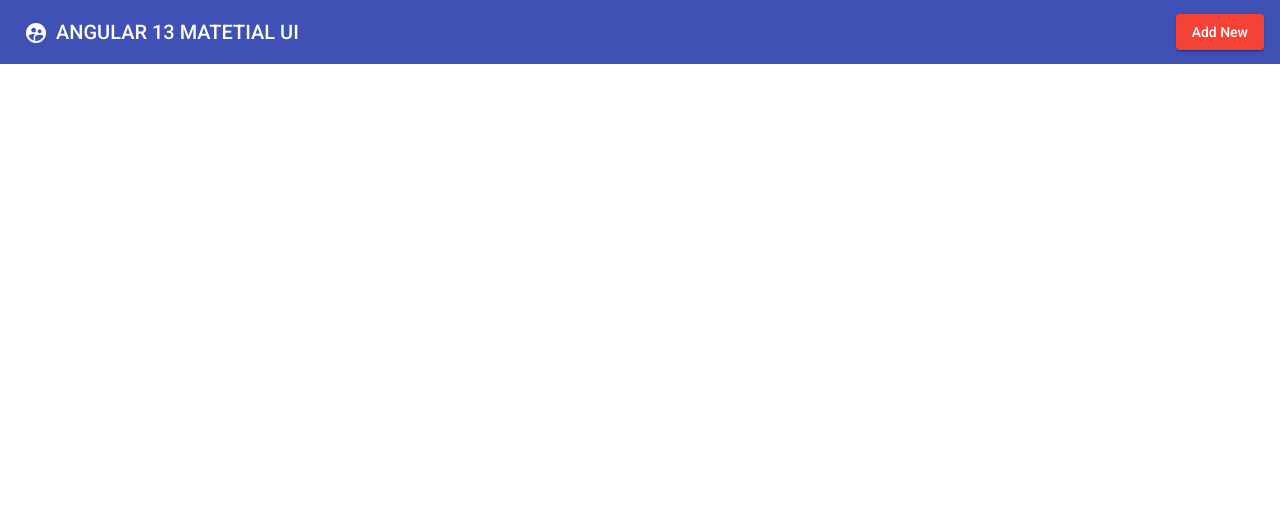
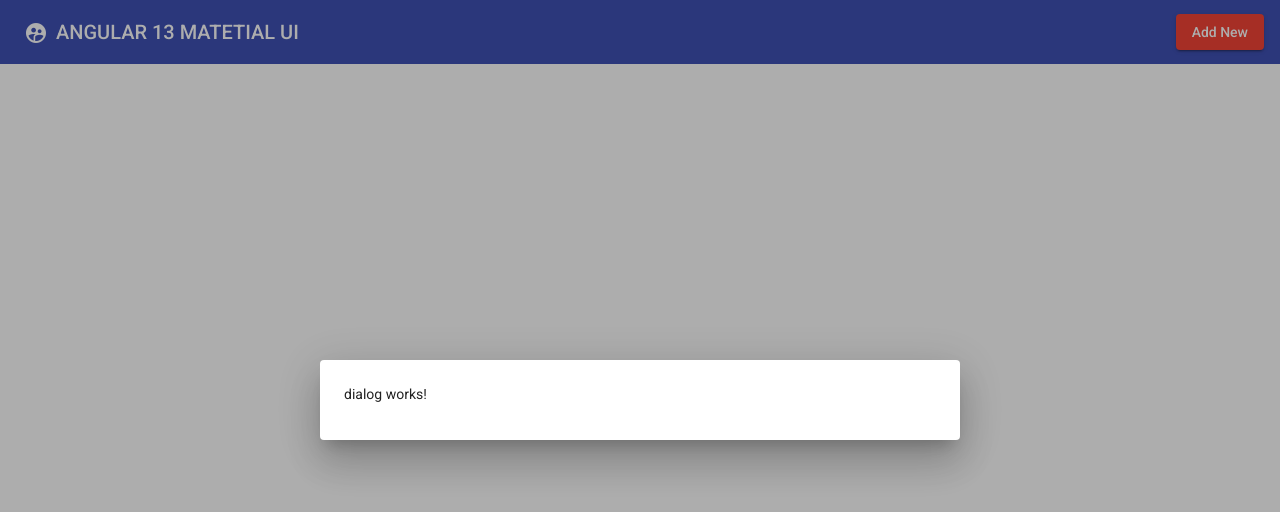
Before and after one commit to Lindos-Mahadi/Angular-MaterialUI-Form, an Angular app: page / in a window 1280 px wide. Both pictures are taken after a click on the button "Add New". Shown: the top 512 px of the page. Built offline with nearby package versions, Linux system fonts and the light colour scheme.

Commit message:
Dialog is ready

```diff
--- a/src/app/app.component.html
+++ b/src/app/app.component.html
@@ -4,5 +4,5 @@
   </button>
   <span>ANGULAR 13 MATETIAL UI</span>
   <span class="example-spacer"></span>
-  <button mat-raised-button color="warn">Add New</button>
+  <button mat-raised-button color="warn" (click)="openDialog()">Add New</button>
 </mat-toolbar>
--- a/src/app/app.component.ts
+++ b/src/app/app.component.ts
@@ -1,4 +1,6 @@
 import { Component } from '@angular/core';
+import { MatDialog, MAT_DIALOG_DATA } from '@angular/material/dialog';
+import { DialogComponent } from './dialog/dialog.component';
 
 @Component({
   selector: 'app-root',
@@ -7,4 +9,13 @@
 })
 export class AppComponent {
   title = 'material-crud';
+
+  constructor(public dialog: MatDialog) { }
+
+  openDialog() {
+    this.dialog.open(DialogComponent, {
+      width: '50%'
+    });
+  }
+
 }
--- /dev/null
+++ b/src/app/dialog/dialog.component.html
@@ -0,0 +1 @@
+<p>dialog works!</p>
--- /dev/null
+++ b/src/app/dialog/dialog.component.ts
@@ -0,0 +1,15 @@
+import { Component, OnInit } from '@angular/core';
+
+@Component({
+  selector: 'app-dialog',
+  templateUrl: './dialog.component.html',
+  styleUrls: ['./dialog.component.scss']
+})
+export class DialogComponent implements OnInit {
+
+  constructor() { }
+
+  ngOnInit(): void {
+  }
+
+}
```
Also changed, not shown: src/app/app.module.ts (+7 -2 lines), src/app/dialog/dialog.component.scss (added), 1 other file (tests, documents, lock files or other folders).
